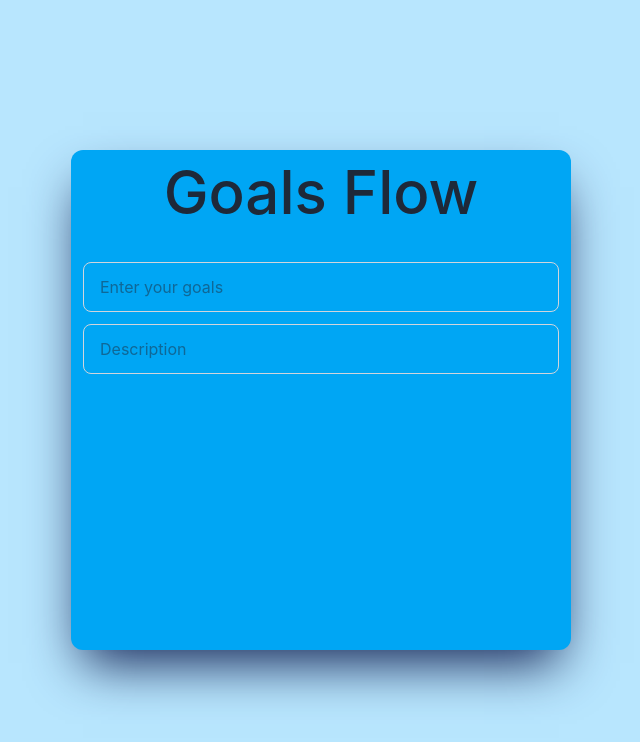
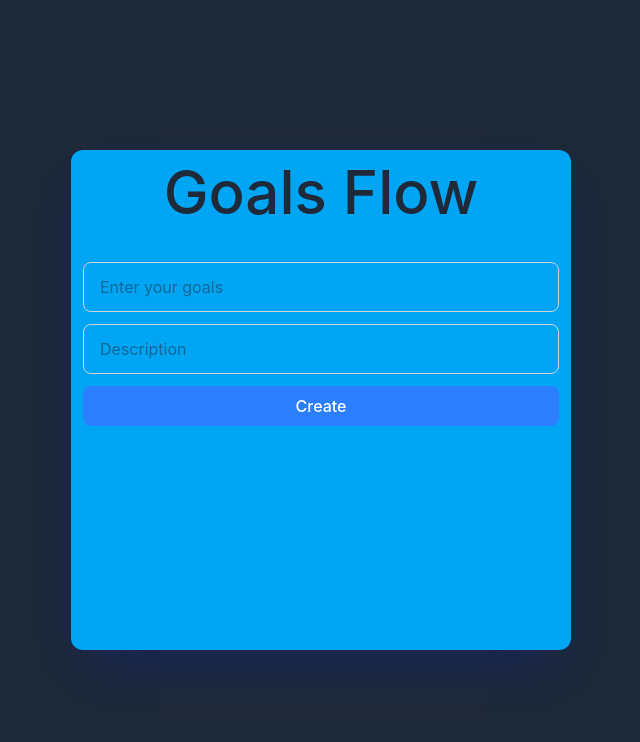
Before and after one commit to pauloh-neo/react-goalsFlow, a React (Vite) app: page / in a window 1280 px wide. Shown: the top 742 px of the page, without its empty margins (319-959 px from the left). Built offline with nearby package versions, Linux system fonts and the light colour scheme.

Commit message:
Add reusable button

```diff
--- a/src/App.tsx
+++ b/src/App.tsx
@@ -6,7 +6,7 @@ function App() {
 
   return (
     <>
-      <main className="h-screen bg-sky-200 flex justify-center items-center">
+      <main className="h-screen bg-gray-800 flex justify-center items-center">
         <section className="w-125 h-125 bg-sky-500 flex flex-col p-3 gap-10 rounded-xl shadow-blue-950 shadow-2xl">
           <Header title="Goals Flow"/>
           <CreateForm/>
--- /dev/null
+++ b/src/components/Button.tsx
@@ -0,0 +1,59 @@
+import React from "react";
+
+type Variant = "primary" | "secondary" | "danger";
+type Size = "sm" | "md" | "lg";
+
+interface ButtonProps extends React.ButtonHTMLAttributes<HTMLButtonElement> {
+  variant?: Variant;
+  size?: Size;
+  loading?: boolean;
+}
+
+export default function Button({
+  children,
+  variant = "primary",
+  size = "md",
+  loading = false,
+  disabled,
+  className = "",
+  ...props
+}: ButtonProps) {
+  const baseStyles =
+    "font-medium rounded-lg transition focus:outline-none focus:ring-2 flex items-center justify-center gap-2";
+
+  const variants: Record<Variant, string> = {
+    primary:
+      "bg-blue-500 text-white hover:bg-blue-600 focus:ring-blue-400",
+    secondary:
+      "bg-gray-200 text-gray-800 hover:bg-gray-300 focus:ring-gray-400",
+    danger:
+      "bg-red-500 text-white hover:bg-red-600 focus:ring-red-400",
+  };
+
+  const sizes: Record<Size, string> = {
+    sm: "px-3 py-1.5 text-sm",
+    md: "px-4 py-2",
+    lg: "px-6 py-3 text-lg",
+  };
+
+  const isDisabled = disabled || loading;
+
+  return (
+    <button
+      className={`
+        ${baseStyles}
+        ${variants[variant]}
+        ${sizes[size]}
+        ${isDisabled ? "opacity-50 cursor-not-allowed" : ""}
+        ${className}
+      `}
+      disabled={isDisabled}
+      {...props}
+    >
+      {loading && (
+        <span className="w-4 h-4 border-2 border-white border-t-transparent rounded-full animate-spin"></span>
+      )}
+      {children}
+    </button>
+  );
+}
--- a/src/components/CreateForm.tsx
+++ b/src/components/CreateForm.tsx
@@ -1,3 +1,5 @@
+import Button from "./Button";
+
 export function CreateForm(){
     return(
         <form className="flex flex-col gap-3">
@@ -11,6 +13,9 @@ export function CreateForm(){
              focus:outline-none focus:ring-2 focus:ring-blue-500
              focus:border-blue-500 transition" placeholder="Description" type="text" name="description" id="description" />
             </div>
+            <Button variant="primary">
+                Create
+            </Button>
         </form>
     )
 }
```
